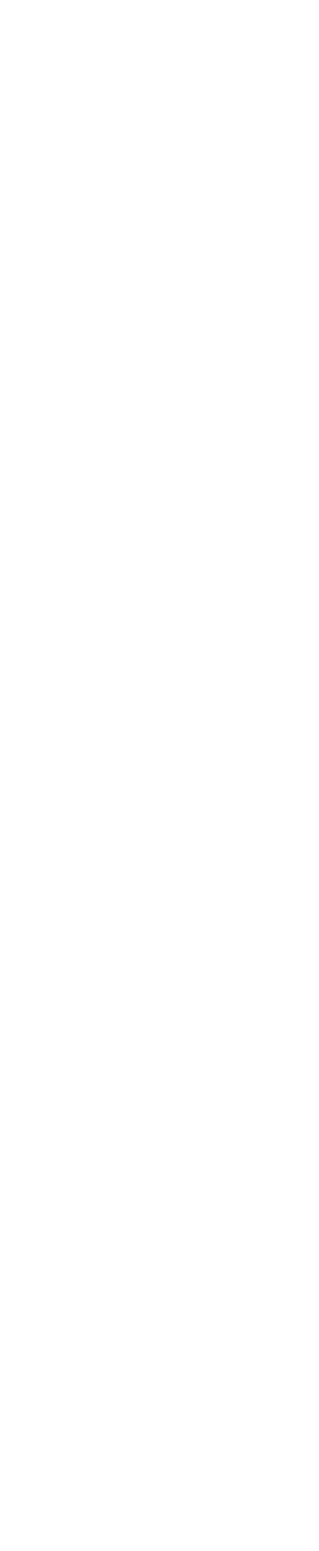
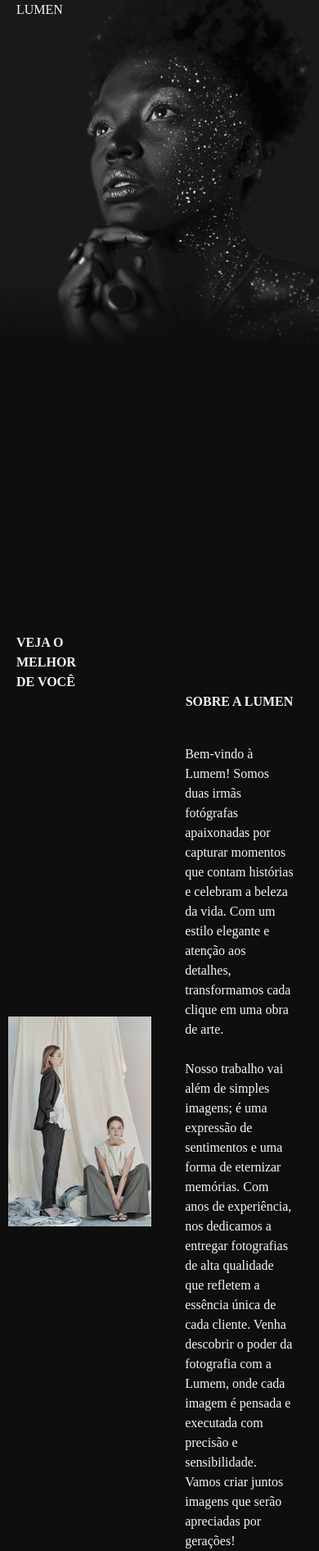
Before and after one commit to alisonnRB/Lumen, a Next.js app: page / in a window 390 px wide. Shown: the whole page at 82% size. Before the commit the page ends 844 px from the top, so only its background shows below. Built offline with nearby package versions, Linux system fonts and the light colour scheme.

Commit message:
about created

```diff
--- /dev/null
+++ b/src/components/about.jsx
@@ -0,0 +1,34 @@
+import Image from "next/image";
+import aboutImage from "../assets/irmas.jpg";
+
+export default function About() {
+    return (
+        <section className="w-full relative aboutBox z-20 flex">
+
+            <div className="w-1/2 flex justify-center items-center about-content">
+                <span className="h-[90%] w-[90%] relative">
+                    <Image
+                        src={aboutImage}
+                        alt="Fotografia das duas irmãs da Lumen"
+                        layout="fill"
+                        objectFit="contain"
+                        quality={100}
+                    />
+                </span>
+            </div>
+
+            <div className="w-1/2 about-content pl-[8vw] pr-[8vw] flex flex-col items-center gap-10 text-page">
+
+                <h1 className="aboutTitle font-bold">SOBRE A LUMEN</h1>
+
+                <p className="aboutText">
+                    Bem-vindo à Lumem! Somos duas irmãs fotógrafas apaixonadas por capturar momentos que contam histórias e celebram a beleza da vida. Com um estilo elegante e atenção aos detalhes, transformamos cada clique em uma obra de arte.<br /><br />
+                    Nosso trabalho vai além de simples imagens; é uma expressão de sentimentos e uma forma de eternizar memórias. Com anos de experiência, nos dedicamos a entregar fotografias de alta qualidade que refletem a essência única de cada cliente.
+                    Venha descobrir o poder da fotografia com a Lumem, onde cada imagem é pensada e executada com precisão e sensibilidade. Vamos criar juntos imagens que serão apreciadas por gerações!
+                </p>
+
+            </div>
+
+        </section>
+    );
+}
--- /dev/null
+++ b/src/components/initial.jsx
@@ -0,0 +1,27 @@
+import Image from 'next/image';
+import bgInit from '../assets/homeImage.jpg';
+
+export default function Initial() {
+    return (
+        <section className="relative w-full h-screen">
+
+            <div className="absolute inset-0">
+                <Image
+                    src={bgInit}
+                    alt="Fotografia de alta qualidade do ambiente luminoso da Lumen"
+                    layout="responsive"
+                    width={1440}
+                    height={1599.97}
+                    objectFit="cover"
+                    quality={100}
+                />
+            </div>
+
+            <div className="absolute inset-0 z-10 flex flex-col justify-between textBoxSize pl-5">
+                <p className="text-page sizeLogo">LUMEN</p>
+
+                <h1 className='text-page sizeText font-bold'>VEJA O<br/> MELHOR<br/> DE VOCÊ</h1>
+            </div>
+        </section>
+    );
+}
--- a/src/pages/_document.js
+++ b/src/pages/_document.js
@@ -6,7 +6,7 @@ export default function Document() {
         <Head>
           <meta charSet="UTF-8" />
         </Head>
-      <body>
+      <body className="bg-bg">
         <Main />
         <NextScript />
       </body>
--- a/src/pages/index.js
+++ b/src/pages/index.js
@@ -1,7 +1,11 @@
+import Initial from "@/components/initial";
+import About from "@/components/about";
+
 export default function Home() {
   return (
     <main>
-
+      <Initial />
+      <About />
     </main>
   );
 }
--- /dev/null
+++ b/src/styles/about.css
@@ -0,0 +1,53 @@
+.aboutBox {
+    margin-top: 500px;
+}
+
+.about-content {
+    height: 100dvh;
+}
+
+.aboutTitle{
+    font-size: clamp(.6em, 1em + 1.2vw, 2em);
+    word-break: none;
+}
+
+.aboutText{
+    text-align: justify;
+    font-size: clamp(.2em, 1em + 1.2vw, 1.9em);
+}
+
+@media screen and (orientation: portrait) {
+    .aboutBox {
+        margin-top: -40dvh;
+    }
+
+    .about-content {
+        height: 40dvh;
+    }
+
+    .aboutTitle{
+        font-size: clamp(.6em, 1em + 1.2vw, .8em);
+    }
+
+    .aboutText{
+        font-size: clamp(.2em, .7em + 1vw, .95em);
+    }
+}
+
+@media screen and (orientation: portrait) and (max-width: 740px) {
+    .aboutBox {
+        margin-top: -40dvh;
+    }
+
+    .about-content {
+        height: 40dvh;
+    }
+
+    .aboutTitle{
+        font-size: clamp(.6em, 1em + 1.2vw, .8em);
+    }
+
+    .aboutText{
+        font-size: clamp(.2em, .7em + .1vw, .5em);
+    }
+}
--- a/src/styles/globals.css
+++ b/src/styles/globals.css
@@ -3,13 +3,16 @@
 @tailwind utilities;
 
 @import url('https://fonts.googleapis.com/css2?family=Libre+Baskerville:ital,wght@0,400;0,700;1,400&display=swap');
+@import url('./init.css');
+@import url('./about.css');
 
-body {
+body,
+html {
   margin: 0;
   padding: 0;
   outline: none;
+  overflow-x: hidden;
 }
-
 
 ::-webkit-scrollbar {
   background-color: transparent;
@@ -17,5 +20,5 @@ body {
 }
 
 ::-webkit-scrollbar-thumb {
-  background-color: #CFCFCF;
+  background-color: #000000;
 }
--- /dev/null
+++ b/src/styles/init.css
@@ -0,0 +1,18 @@
+.sizeLogo {
+    font-size: clamp(1em, 1em + 2vw, 4em);
+}
+
+.sizeText {
+    font-size: clamp(3em, 1em + 5vw, 10em);
+}
+
+
+.textBoxSize{
+    height: 100dvh;
+}
+
+@media screen and (orientation: portrait) {
+    .textBoxSize{
+        height: 50dvh;
+    }
+}
```
